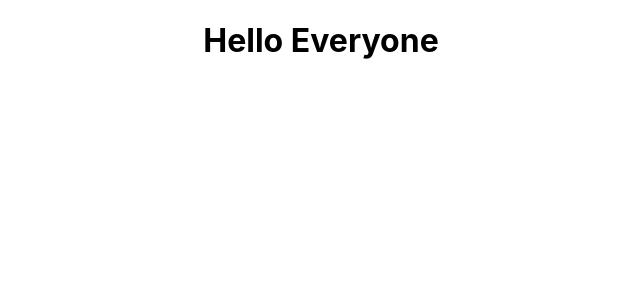
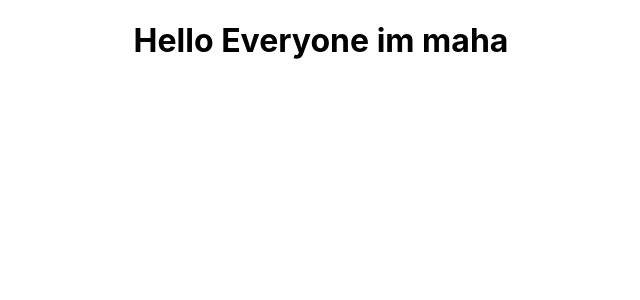
Before and after one commit to LotusHub4/Practicum, a React (Create React App) app in the folder frontend/: page / in a window 1280 px wide. Shown: the top 300 px of the page, without its empty margins (319-959 px from the left). Built offline with nearby package versions, Linux system fonts and the light colour scheme.

Commit message:
add text

```diff
--- a/frontend/src/App.js
+++ b/frontend/src/App.js
@@ -4,8 +4,7 @@ import './App.css';
 function App() {
   return (
     <div className="App">
-      <h1>Hello Everyone</h1>
-
+      <h1>Hello Everyone im maha</h1>
     </div>
   );
 }
```
